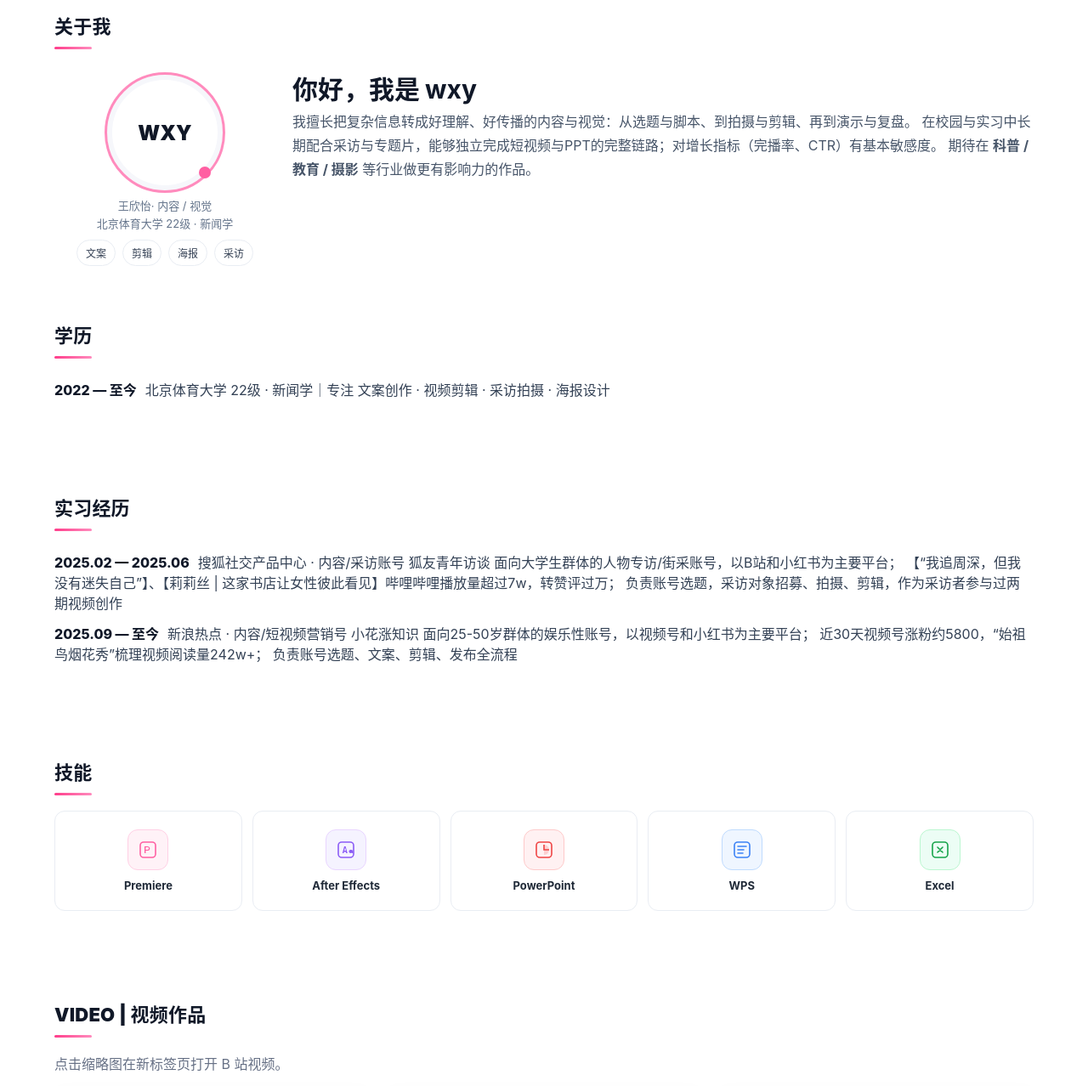
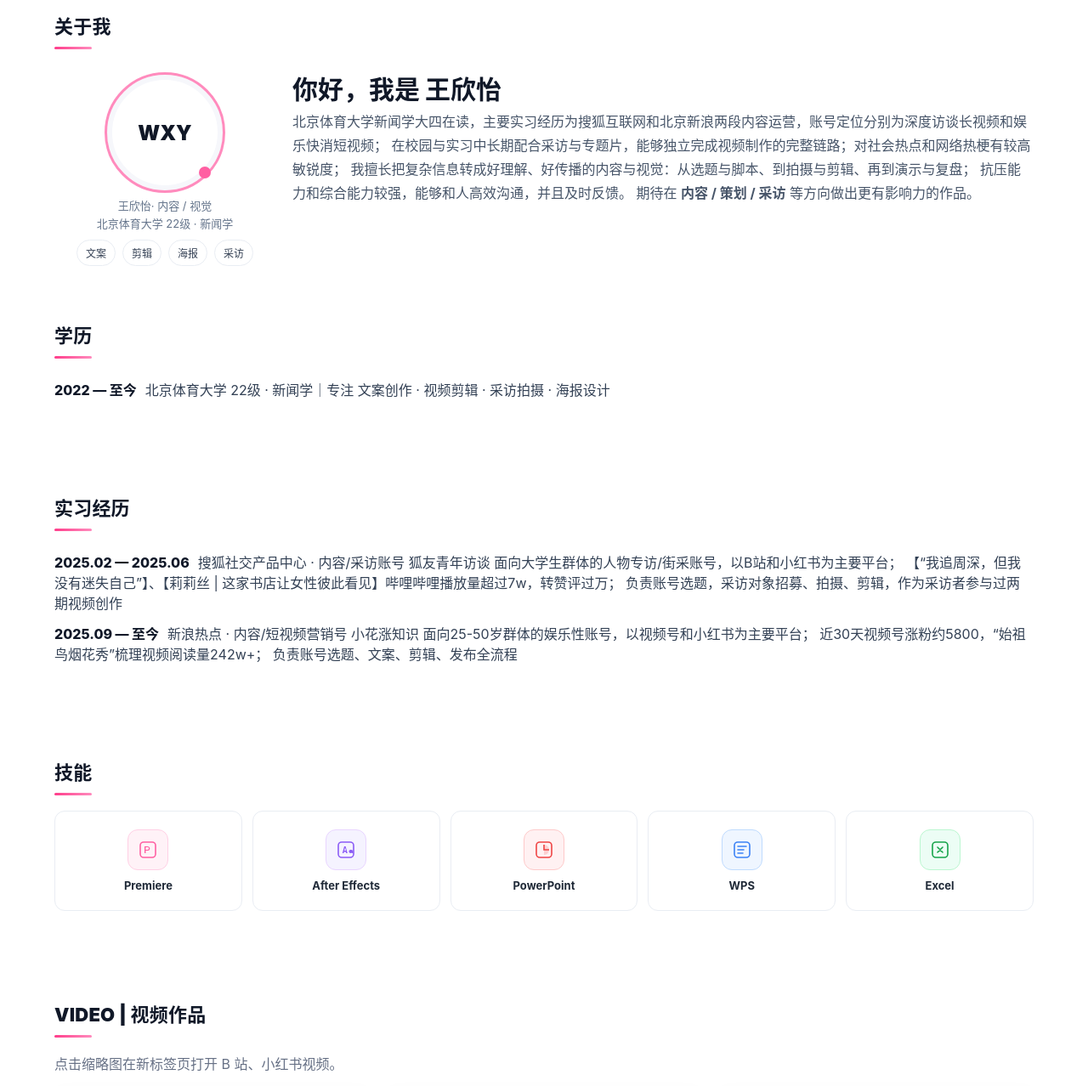
Before and after one commit to Skimmons111/Skimmons.github.io, a plain HTML site: page index.html in a window 1280 px wide. Shown: the part 80-1358 px from the top of the page at 85% size. Drawn offline with Linux system fonts and the light colour scheme.

Commit message:
Update index.html

```diff
--- a/index.html
+++ b/index.html
@@ -165,11 +165,13 @@ footer{padding:24px 0;border-top:1px solid var(--line);color:#9aa4b2}
         </div>
       </div>
       <div>
-        <h3 class="title">你好，我是 <b>wxy</b></h3>
+        <h3 class="title">你好，我是 <b>王欣怡</b></h3>
         <p class="intro">
-          我擅长把复杂信息转成好理解、好传播的内容与视觉：从选题与脚本、到拍摄与剪辑、再到演示与复盘。
-          在校园与实习中长期配合采访与专题片，能够独立完成短视频与PPT的完整链路；对增长指标（完播率、CTR）有基本敏感度。
-          期待在 <b>科普 / 教育 / 摄影</b> 等行业做更有影响力的作品。
+          北京体育大学新闻学大四在读，主要实习经历为搜狐互联网和北京新浪两段内容运营，账号定位分别为深度访谈长视频和娱乐快消短视频；
+          在校园与实习中长期配合采访与专题片，能够独立完成视频制作的完整链路；对社会热点和网络热梗有较高敏锐度；
+          我擅长把复杂信息转成好理解、好传播的内容与视觉：从选题与脚本、到拍摄与剪辑、再到演示与复盘；
+          抗压能力和综合能力较强，能够和人高效沟通，并且及时反馈。
+          期待在 <b>内容 / 策划 / 采访</b> 等方向做出更有影响力的作品。
         </p>
       </div>
     </div>
@@ -264,7 +266,7 @@ footer{padding:24px 0;border-top:1px solid var(--line);color:#9aa4b2}
 <section id="video" class="section">
   <div class="wrap">
     <h2 class="section-title">VIDEO | 视频作品</h2>
-    <p class="lead">点击缩略图在新标签页打开 B 站视频。</p>
+    <p class="lead">点击缩略图在新标签页打开 B 站、小红书视频。</p>
     <div class="gallery">
       <article class="card">
         <a class="thumb" href="https://www.bilibili.com/video/BV1iqEtziEyx" target="_blank" rel="noopener">
```
